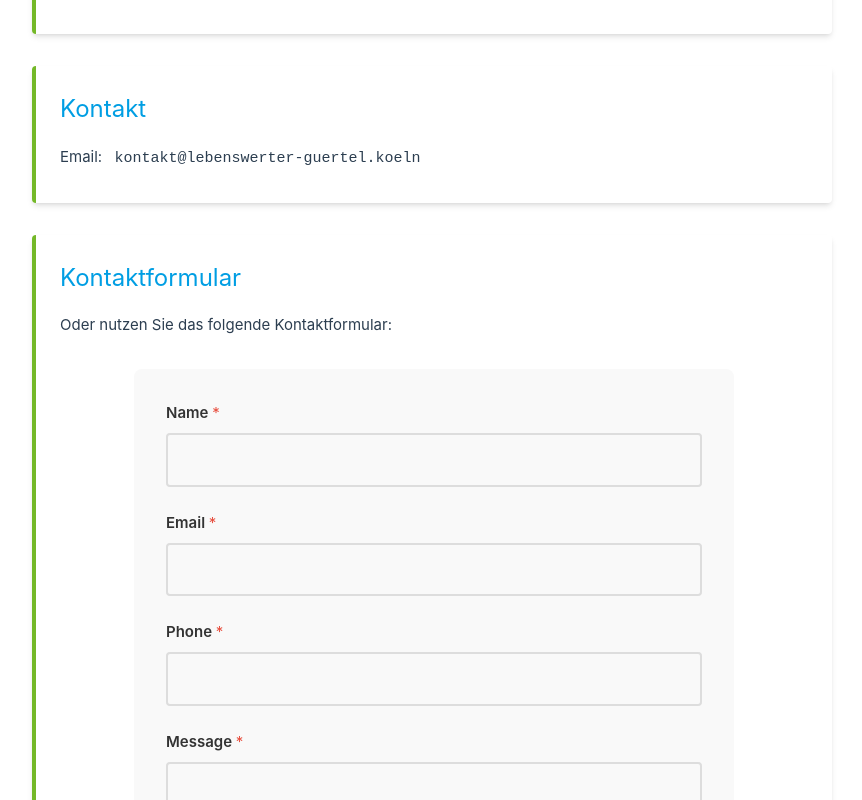
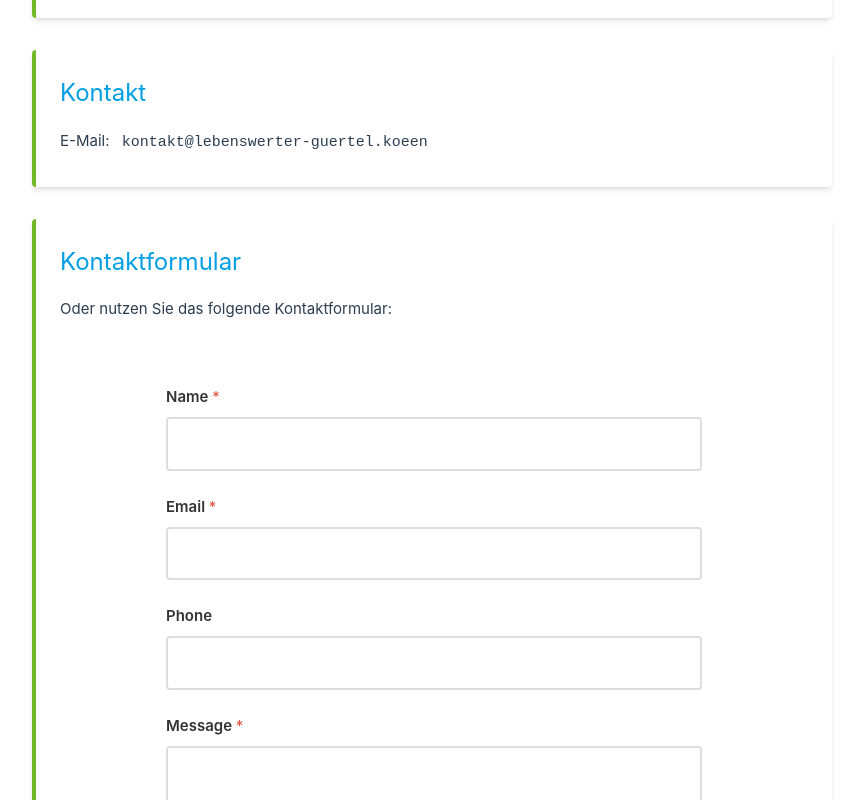
Before and after one commit to FL0R1AN84/lebenswerter-guertel, a Vue app: page /kontakt in a window 1280 px wide. Shown: the part 440-1240 px from the top of the page, without its empty margins (208-1070 px from the left). Built offline with nearby package versions, Linux system fonts and the light colour scheme.

Commit message:
feature: finalize imprint and contact form

```diff
--- a/package.json
+++ b/package.json
@@ -1,6 +1,6 @@
 {
   "name": "lebenswerter-guertel",
-  "version": "1.1.1",
+  "version": "1.1.3finalize ",
   "private": true,
   "type": "module",
   "scripts": {
--- a/src/components/ContactForm.vue
+++ b/src/components/ContactForm.vue
@@ -32,25 +32,29 @@ const validateForm = (): boolean => {
   errors.message = undefined
 
   if (!formData.name.trim()) {
-    errors.name = 'Name is required'
+    errors.name =
+      'Wir würden gerne wissen, wie wir Sie ansprechen dürfen. Bitte geben Sie Ihren Namen ein.'
   }
 
   if (!formData.email.trim()) {
     errors.email = 'Email is required'
   } else if (!/^[^\s@]+@[^\s@]+\.[^\s@]+$/.test(formData.email)) {
-    errors.email = 'Invalid email format'
+    errors.email =
+      'Wir möchten sicherstellen, dass wir Sie erreichen können. Bitte geben Sie eine gültige E-Mail-Adresse ein.'
   }
 
   if (!formData.phone.trim()) {
     errors.phone = 'Phone is required'
   } else if (!/^[+\d\s\-()]+$/.test(formData.phone)) {
-    errors.phone = 'Invalid phone format'
+    errors.phone =
+      'Wir möchten sicherstellen, dass wir Sie erreichen können. Bitte geben Sie eine gültige Telefonnummer ein.'
   }
 
   if (!formData.message.trim()) {
     errors.message = 'Message is required'
   } else if (formData.message.trim().length < 10) {
-    errors.message = 'Message must be at least 10 characters'
+    errors.message =
+      'Die Nachricht sollte mindestens 10 Zeichen lang sein, damit wir Ihre Anliegen besser verstehen können.'
   }
 
   return Object.keys(errors).length === 0
@@ -109,14 +113,13 @@ const handleSubmit = () => {
     </div>
 
     <div class="form-group">
-      <label class="form-label" for="phone">Phone <span class="required">*</span></label>
+      <label class="form-label" for="phone">Phone</label>
       <input
         id="phone"
         v-model="formData.phone"
         :aria-describedby="errors.phone ? 'phone-error' : undefined"
         :aria-invalid="!!errors.phone"
         class="form-input"
-        required
         type="tel"
       />
       <p v-if="errors.phone" id="phone-error" class="error-message">
@@ -149,14 +152,12 @@ const handleSubmit = () => {
   max-width: 600px;
   margin: 2rem auto;
   padding: 2rem;
-  background: #f9f9f9;
   border-radius: 8px;
 }
 
 .success-message {
   margin-bottom: 1rem;
   padding: 1rem;
-  background: #d4edda;
   color: #155724;
   border: 1px solid #c3e6cb;
   border-radius: 4px;
@@ -211,7 +212,6 @@ const handleSubmit = () => {
   width: 100%;
   padding: 0.75rem 1.5rem;
   background: linear-gradient(135deg, var(--color-blue) 0%, var(--color-green) 100%);
-  color: white;
   border: none;
   border-radius: 4px;
   font-size: 1rem;
--- a/src/components/FooterNavigation.vue
+++ b/src/components/FooterNavigation.vue
@@ -2,7 +2,9 @@
   <footer class="footer">
     <div class="footer-content">
       <nav class="footer-nav">
-        <router-link class="footer-link" to="/kontakt"> Impressum & Kontakt </router-link>
+        <router-link class="footer-link" rel="nofollow" to="/kontakt">
+          Impressum & Kontakt
+        </router-link>
       </nav>
     </div>
   </footer>
@@ -13,6 +15,7 @@
   padding: 1rem;
   text-align: center;
   margin-top: 1rem;
+  margin-bottom: 1rem;
 }
 
 .footer-content {
--- a/src/views/ContactView.vue
+++ b/src/views/ContactView.vue
@@ -3,8 +3,15 @@ import ContactForm from '../components/ContactForm.vue'
 import HeaderNavigation from '@/components/HeaderNavigation.vue'
 
 const decryptEmail = () => {
-  const encoded = 'a29udGFrdEBsZWJlbnN3ZXJ0ZXItZ3VlcnRlbC5rb2Vsbg=='
+  const encoded = 'a29udGFrdEBsZWJlbnN3ZXJ0ZXItZ3VlcnRlbC5rb2Vlbg=='
   return atob(encoded)
+}
+
+const copyEmailToClipboard = () => {
+  const email = decryptEmail()
+  navigator.clipboard.writeText(email).then(() => {
+    alert('Email copied to clipboard!')
+  })
 }
 </script>
 
@@ -26,7 +33,10 @@ const decryptEmail = () => {
       <section class="imprint-section shadow-md dark:shadow-sm">
         <h2>Kontakt</h2>
         <p>
-          Email: <span class="email-obfuscated">{{ decryptEmail() }}</span>
+          E-Mail:
+          <a class="email-obfuscated" rel="nofollow" @click="copyEmailToClipboard">
+            {{ decryptEmail() }}
+          </a>
         </p>
       </section>
 
@@ -42,7 +52,7 @@ const decryptEmail = () => {
 <style scoped>
 .imprint-container {
   min-height: calc(100vh - 200px);
-  padding: 2rem;
+  padding: 1rem;
 }
 
 .imprint-content {
```
